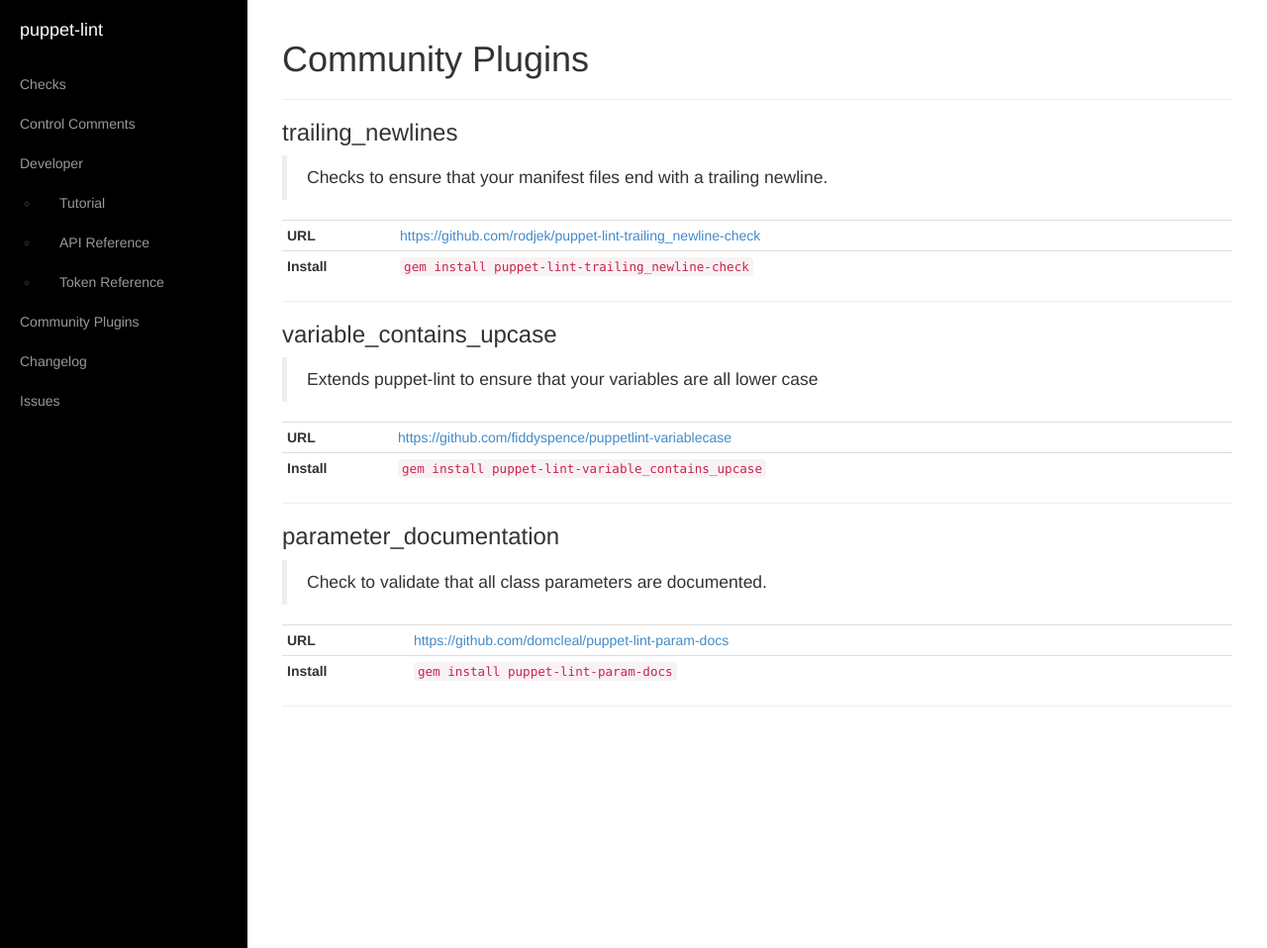
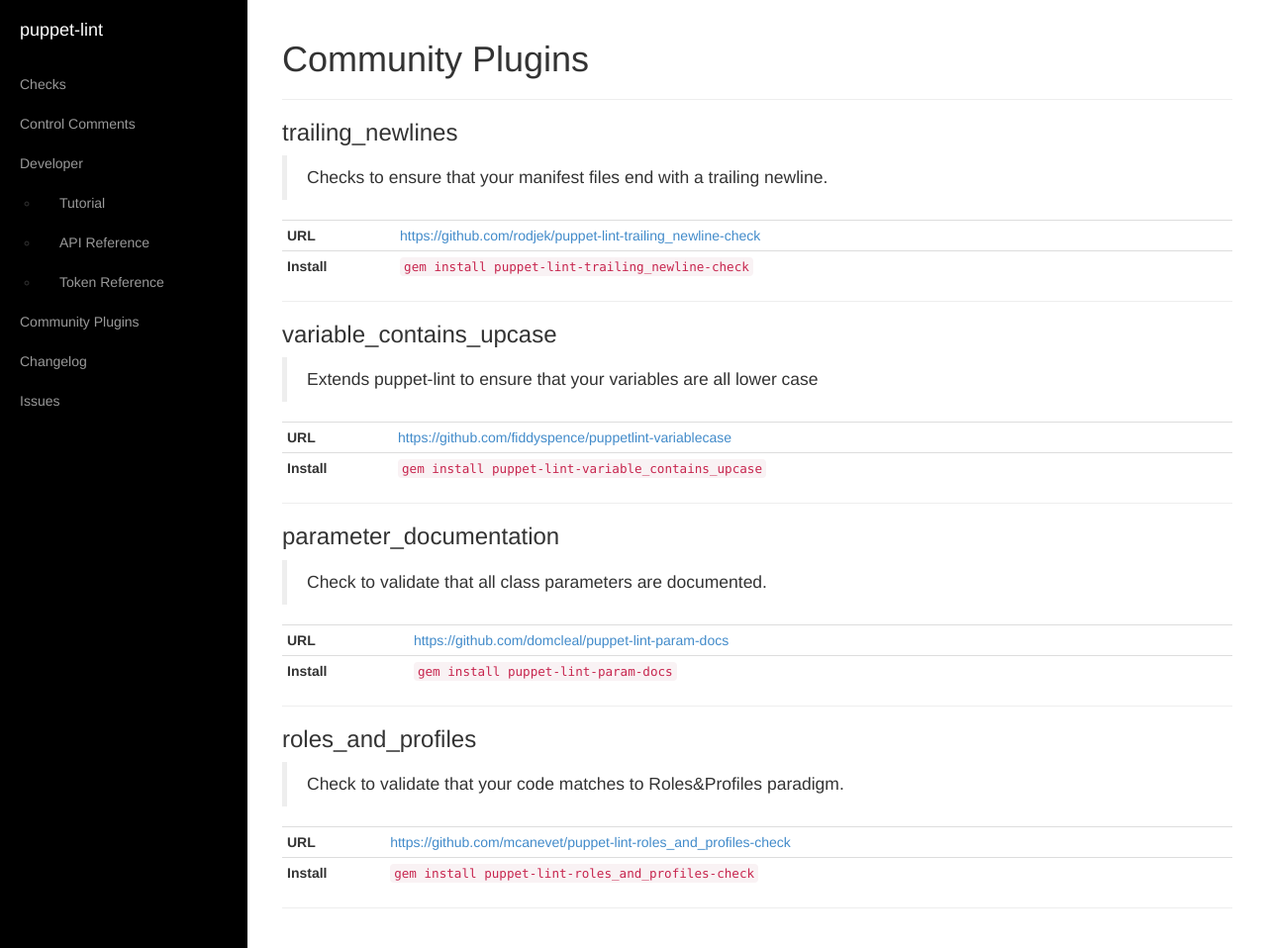
Before and after one commit to rodjek/puppet-lint, a Jekyll site: the page built from plugins/index.md, in a window 1280 px wide and 958 px high. Shown: the whole window at 99% size. Built offline with Jekyll 4.4.1, drawn with Linux system fonts in a browser that asks for light colours.

Commit message:
Update index.md

```diff
--- a/plugins/index.md
+++ b/plugins/index.md
@@ -34,3 +34,13 @@
 {: .table .table-condensed }
 
 ---
+
+### roles_and_profiles
+
+> Check to validate that your code matches to Roles&Profiles paradigm.
+
+| **URL**     | <https://github.com/mcanevet/puppet-lint-roles_and_profiles-check> |
+| **Install** | `gem install puppet-lint-roles_and_profiles-check`                 |
+{: .table .table-condensed }
+
+---
```
